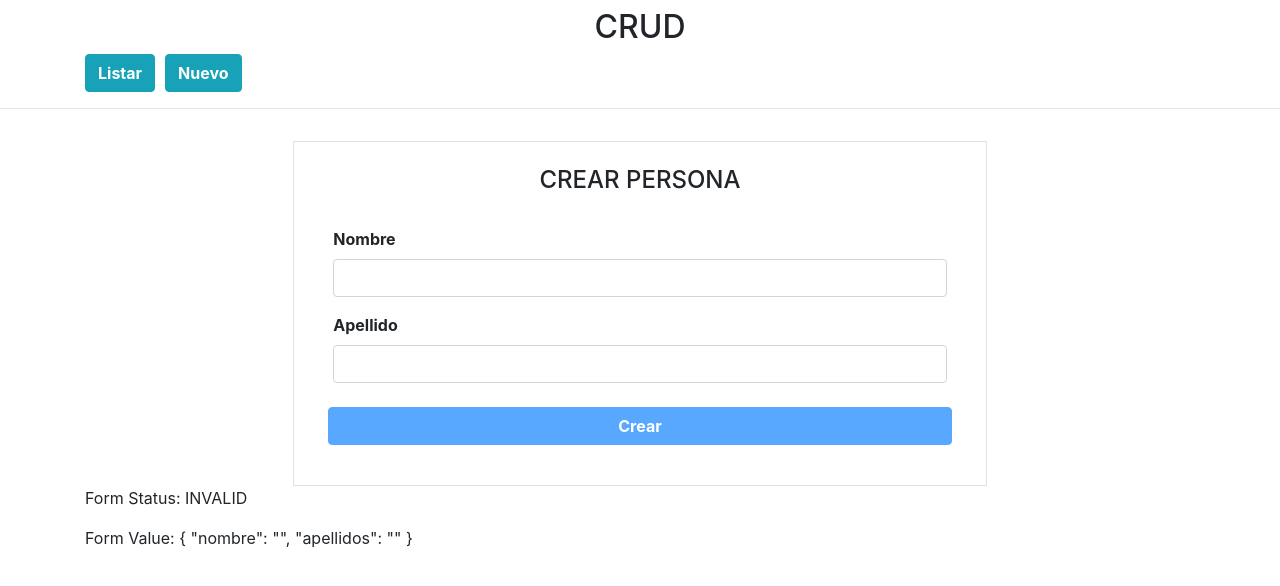
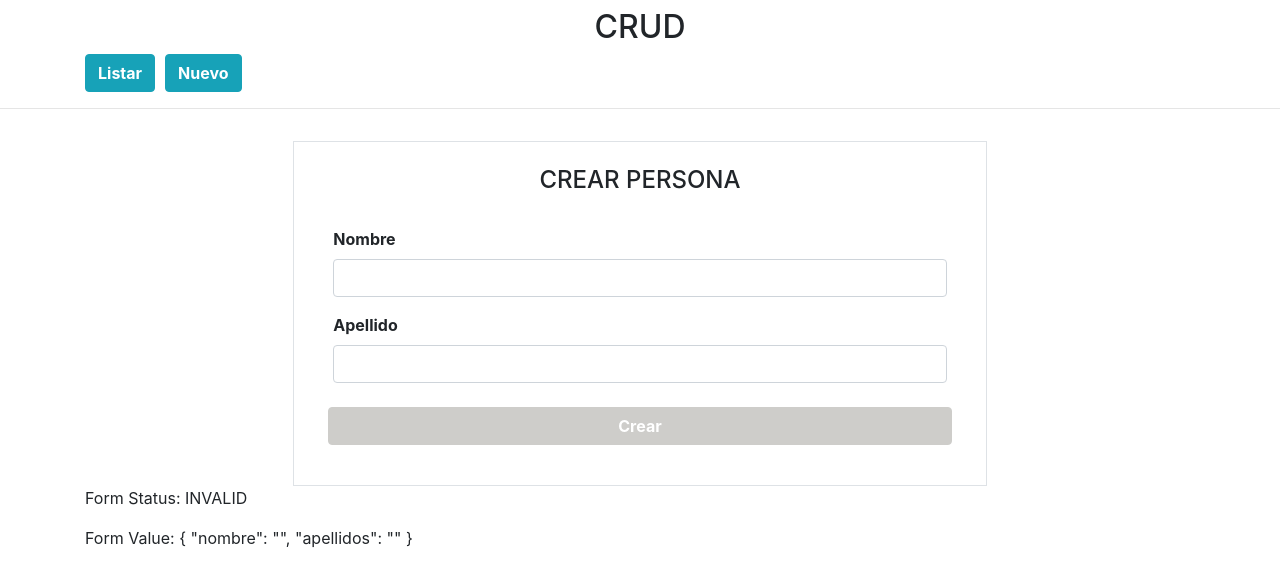
Before and after one commit to LizethPatino/CRUD, an Angular app: page /add in a window 1280 px wide. Shown: the top 586 px of the page. Built offline with nearby package versions, Linux system fonts and the light colour scheme.

Commit message:
deshabilitar boton según validaciones

```diff
--- a/src/app/Persona/add/add.component.css
+++ b/src/app/Persona/add/add.component.css
@@ -1,3 +1,4 @@
-#contornoFormulario {
-    border: #000 1px;
+.botonDisabled {
+    background-color: #B4B3AF;
+    border-color: #B4B3AF;
 }
--- a/src/app/Persona/add/add.component.html
+++ b/src/app/Persona/add/add.component.html
@@ -34,7 +34,7 @@
                             </div>
                         </div>
                     </div>
-                    <button type="submit" class="btn btn-primary col-md-12 mb-3 mt-2" [disabled]="!personaForm.valid"><b>Crear</b></button>
+                    <button type="submit" class="btn btn-primary col-md-12 mb-3 mt-2" [class.botonDisabled]="!personaForm.valid" [disabled]="!personaForm.valid"><b>Crear</b></button>
                 </div>
             </form>
         </div>
```
